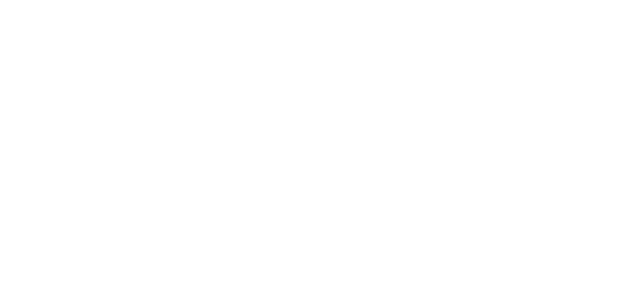
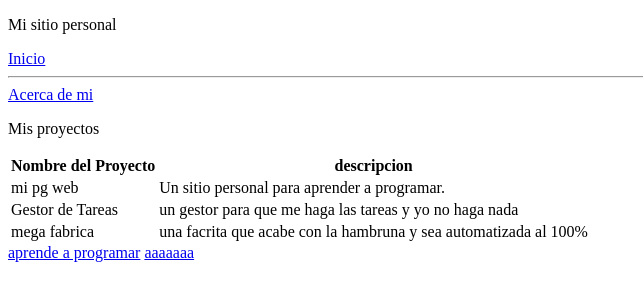
Before and after one commit to benj4min389/actividad1, a plain HTML site: page proyetos.html in a window 1280 px wide. Shown: the whole page, without its empty margins (0-643 px from the left). Drawn offline with Linux system fonts and the light colour scheme.

Commit message:
guardado con exito

```diff
--- a/proyetos.html
+++ b/proyetos.html
@@ -3,9 +3,35 @@
 <head>
     <meta charset="UTF-8">
     <meta name="viewport" content="width=device-width, initial-scale=1.0">
-    <title>Acerca de mi</title>
+    <title>Proyectos</title>
 </head>
 <body>
-
+    <header>
+        <p>Mi sitio personal</p>
+        <a href="index.html">Inicio</a>
+        <hr>
+        <a href="sobre_mi.html">Acerca de mi</a>
+        <p>Mis proyectos</p>
+        <table>
+            <tr>
+            <th>Nombre del Proyecto</th>
+            <th> descripcion</th>
+            </tr>
+            <tr>
+            <td>mi pg web</td>
+            <td>Un sitio personal para aprender a programar.</td>
+            </tr>
+            <tr>
+            <td>Gestor de Tareas</td>
+            <td>un gestor para que me haga las tareas y yo no haga nada</td>
+            </tr>
+            <tr>
+            <td>mega fabrica</td>
+            <td>una facrita que acabe con la hambruna y sea automatizada al 100%</td>
+            </tr>
+            </table>
+            <a href="aaaaa">aprende a programar</a>
+            <a href="aaaaa">aaaaaaa</a>
+    </header>
 </body>
 </html>
```
Also changed, not shown: index.html (+1 -0 lines), sobre_mi.html (+29 -0 lines).
